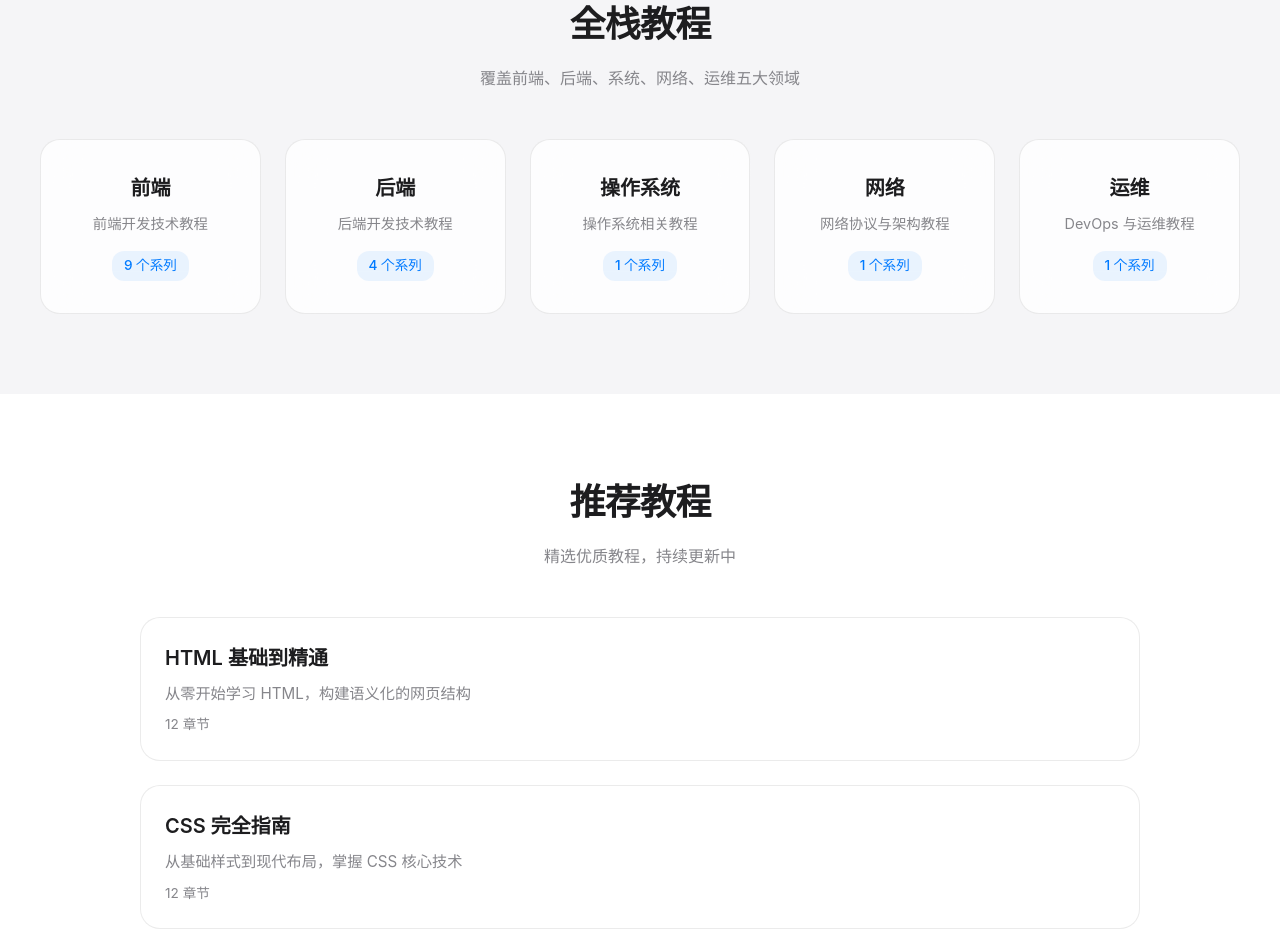
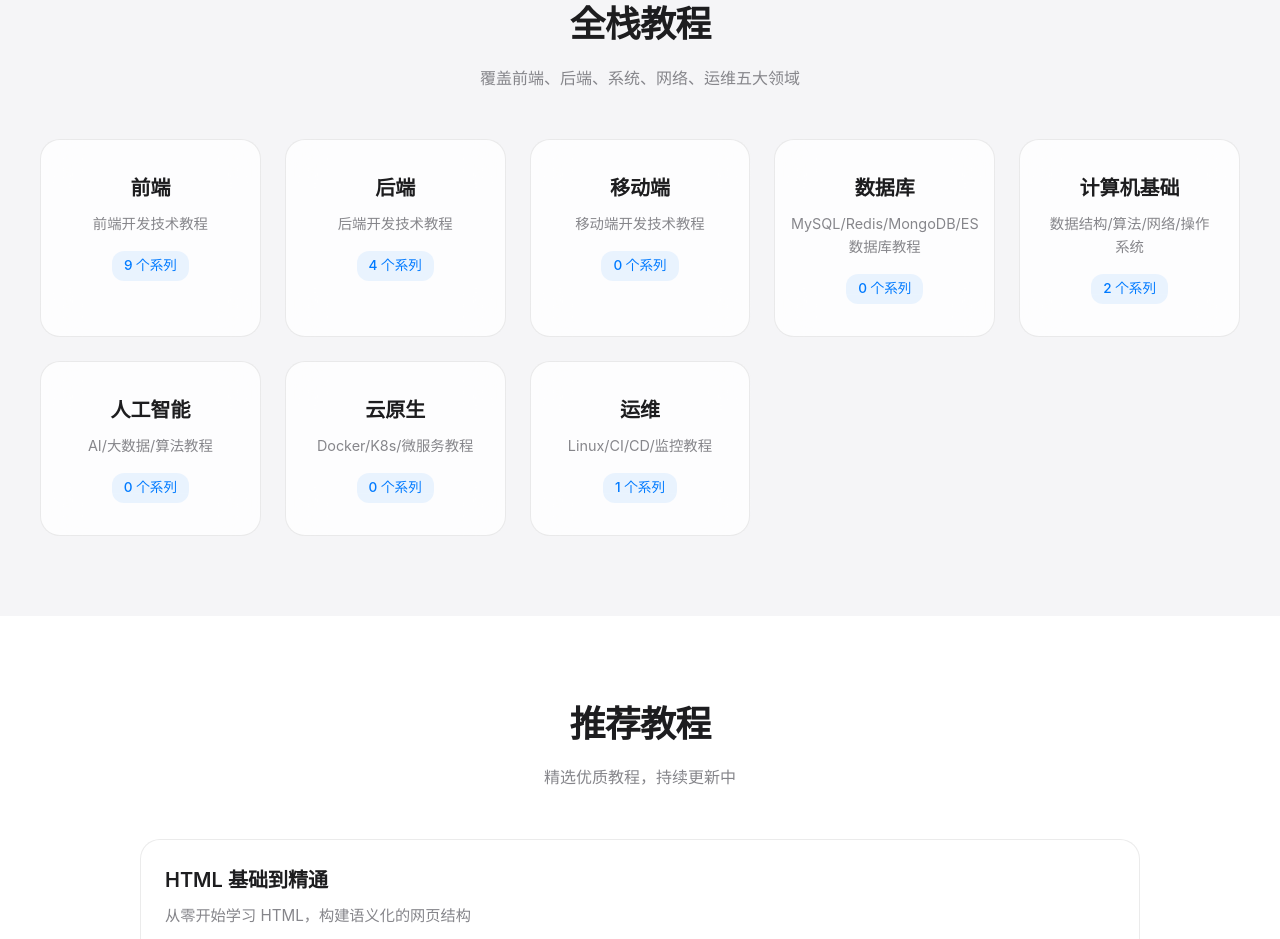
Before and after one commit to soeasyeasy/monkeyK, a Vue app: page / in a window 1280 px wide. Shown: the part 800-1739 px from the top of the page. Built offline with nearby package versions, Linux system fonts and the light colour scheme; no server answers.

Commit message:
refactor(tutorial-data): 调整教程分类与对应教程归属
更新教程分类类型，新增移动端、数据库等分类，将原系统、网络相关教程归类到计算机基础分类

```diff
--- a/src/data/tutorial-series.ts
+++ b/src/data/tutorial-series.ts
@@ -1,4 +1,4 @@
-export type TutorialCategory = 'frontend' | 'backend' | 'system' | 'network' | 'devops'
+export type TutorialCategory = 'frontend' | 'backend' | 'mobile' | 'database' | 'cs-fundamentals' | 'ai' | 'cloud-native' | 'devops'
 
 export interface ChapterMeta {
   number: string
@@ -25,9 +25,12 @@ export interface TutorialCategoryInfo {
 export const tutorialCategories: TutorialCategoryInfo[] = [
   { id: 'frontend', label: '前端', description: '前端开发技术教程' },
   { id: 'backend', label: '后端', description: '后端开发技术教程' },
-  { id: 'system', label: '操作系统', description: '操作系统相关教程' },
-  { id: 'network', label: '网络', description: '网络协议与架构教程' },
-  { id: 'devops', label: '运维', description: 'DevOps 与运维教程' },
+  { id: 'mobile', label: '移动端', description: '移动端开发技术教程' },
+  { id: 'database', label: '数据库', description: 'MySQL/Redis/MongoDB/ES 数据库教程' },
+  { id: 'cs-fundamentals', label: '计算机基础', description: '数据结构/算法/网络/操作系统' },
+  { id: 'ai', label: '人工智能', description: 'AI/大数据/算法教程' },
+  { id: 'cloud-native', label: '云原生', description: 'Docker/K8s/微服务教程' },
+  { id: 'devops', label: '运维', description: 'Linux/CI/CD/监控教程' },
 ]
 
 export const tutorialSeries: TutorialSeries[] = [
@@ -883,7 +886,7 @@ export const tutorialSeries: TutorialSeries[] = [
     id: 'browser-network',
     title: '浏览器与网络基础教程',
     description: '深入理解浏览器工作原理与网络协议基础',
-    category: 'network',
+    category: 'cs-fundamentals',
     chapters: [
       {
         number: '01',
@@ -1243,7 +1246,7 @@ export const tutorialSeries: TutorialSeries[] = [
     id: 'os',
     title: '操作系统核心教程',
     description: '深入理解操作系统原理，掌握进程、内存、文件系统核心概念',
-    category: 'system',
+    category: 'cs-fundamentals',
     chapters: [
       {
         number: '01',
```
